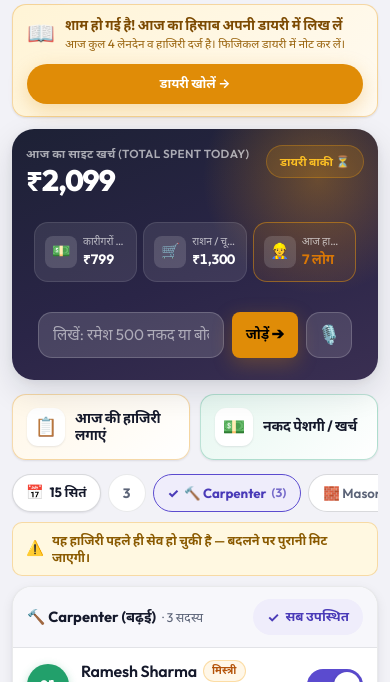
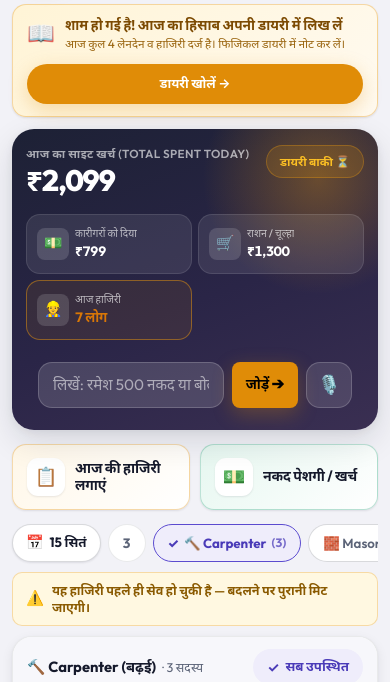
Before and after one commit to zimpadorjekibber/site-diary-app, a website built with Vite: page index.html in a window 390 px wide. Shown: the part 82-764 px from the top of the page. Built offline with nearby package versions, Linux system fonts and the light colour scheme; some packages are replaced by stand-ins of ours; no server answers; the database is empty.

Commit message:
fix: amounts spilled out of the overview tiles
A leftover mobile media query pinned the metric grid to three fixed columns. On a
360px phone that left each tile 93px, and once ~60px goes to the icon, gap and
padding, "₹2,400" had nowhere to sit and ran over the tile's edge. The labels
were being cut to "कारी..." for the same reason.

- Dropped the fixed three-column override so the auto-fit rule above can size
  tiles from the space actually there: two roomy tiles on a phone, more when the
  screen allows.
- Raised the tile minimum to 140px, since a tile's fixed overhead is ~60px.
- The value clips with an ellipsis as a last resort rather than overflowing, and
  very narrow screens trim the padding and icon to keep room for the number.

Verified at 360px with ₹1,25,799: tiles are 151px, nothing overflows, and the
full labels fit again.

Co-Authored-By: Claude Opus 5 <noreply@anthropic.com>

```diff
--- a/src/style.css
+++ b/src/style.css
@@ -371,7 +371,10 @@ body {
 
 .overview-metrics-grid {
   display: grid;
-  grid-template-columns: repeat(auto-fit, minmax(104px, 1fr));
+  /* 140px, not 104px. A tile spends ~60px on the icon, gap and padding, so at
+     104px the amount had barely 40px and "₹2,400" spilled past the edge. This
+     gives two roomy tiles on a phone instead of three cramped ones. */
+  grid-template-columns: repeat(auto-fit, minmax(140px, 1fr));
   gap: 8px;
   position: relative;
   z-index: 1;
@@ -423,6 +426,18 @@ body {
   color: #fff;
   font-variant-numeric: tabular-nums;
   letter-spacing: -0.015em;
+  /* Safety net for a figure larger than any tile: clip it rather than let it
+     bleed over the tile's edge. */
+  white-space: nowrap;
+  overflow: hidden;
+  text-overflow: ellipsis;
+}
+
+/* Very narrow phones: trim the fixed overhead so the number keeps its room. */
+@media (max-width: 380px) {
+  .overview-metric-item { padding: 10px 9px; gap: 7px; }
+  .metric-icon-bubble { width: 28px; height: 28px; font-size: 0.85rem; }
+  .metric-val { font-size: 0.92rem; }
 }
 
 /* ===================================================
@@ -1921,10 +1936,11 @@ body {
     font-size: 1.85rem;
   }
 
+  /* No fixed column count here. Forcing three columns onto a 360px phone left
+     each tile ~93px, which is where "₹2,400" started spilling over the edge —
+     the auto-fit rule above sizes them from the space actually available. */
   .overview-metrics-grid {
-    grid-template-columns: repeat(3, 1fr);
     gap: 6px;
-    padding: 8px;
   }
 
   .overview-metric-item {
```
